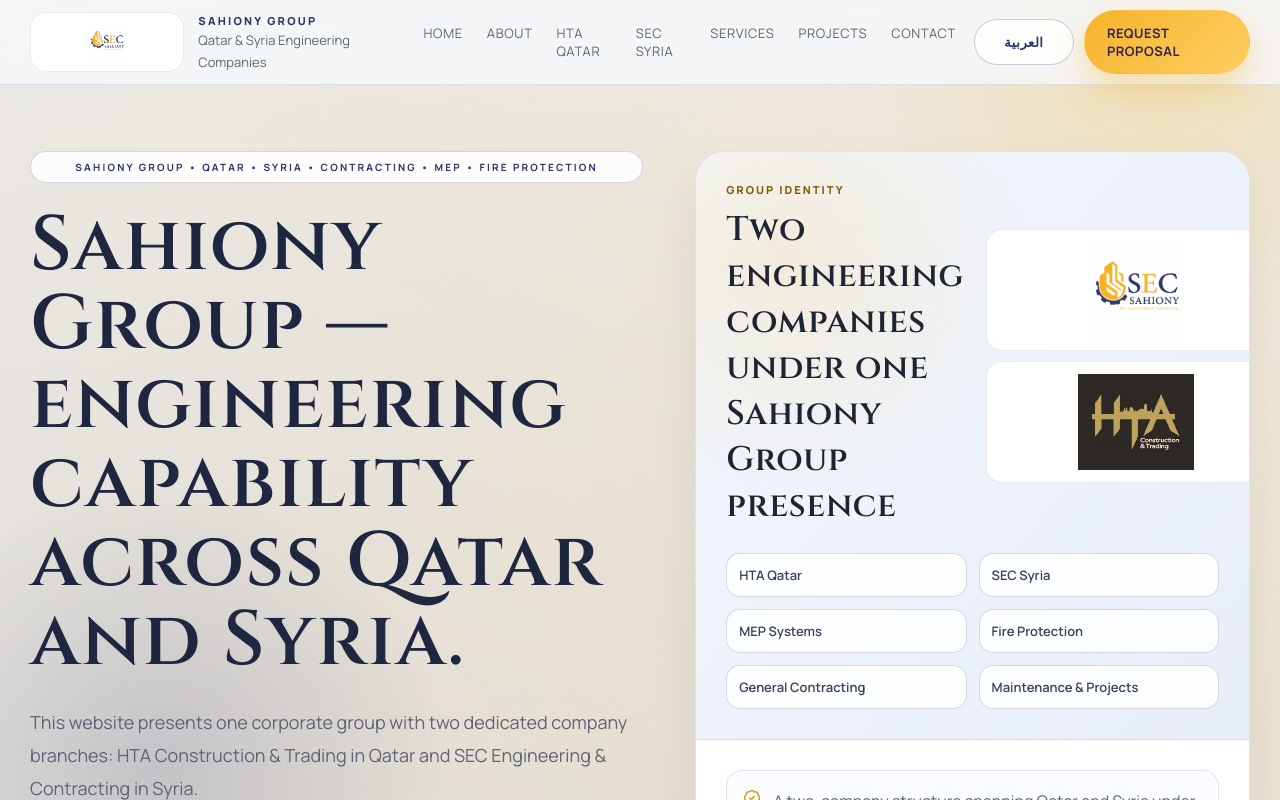
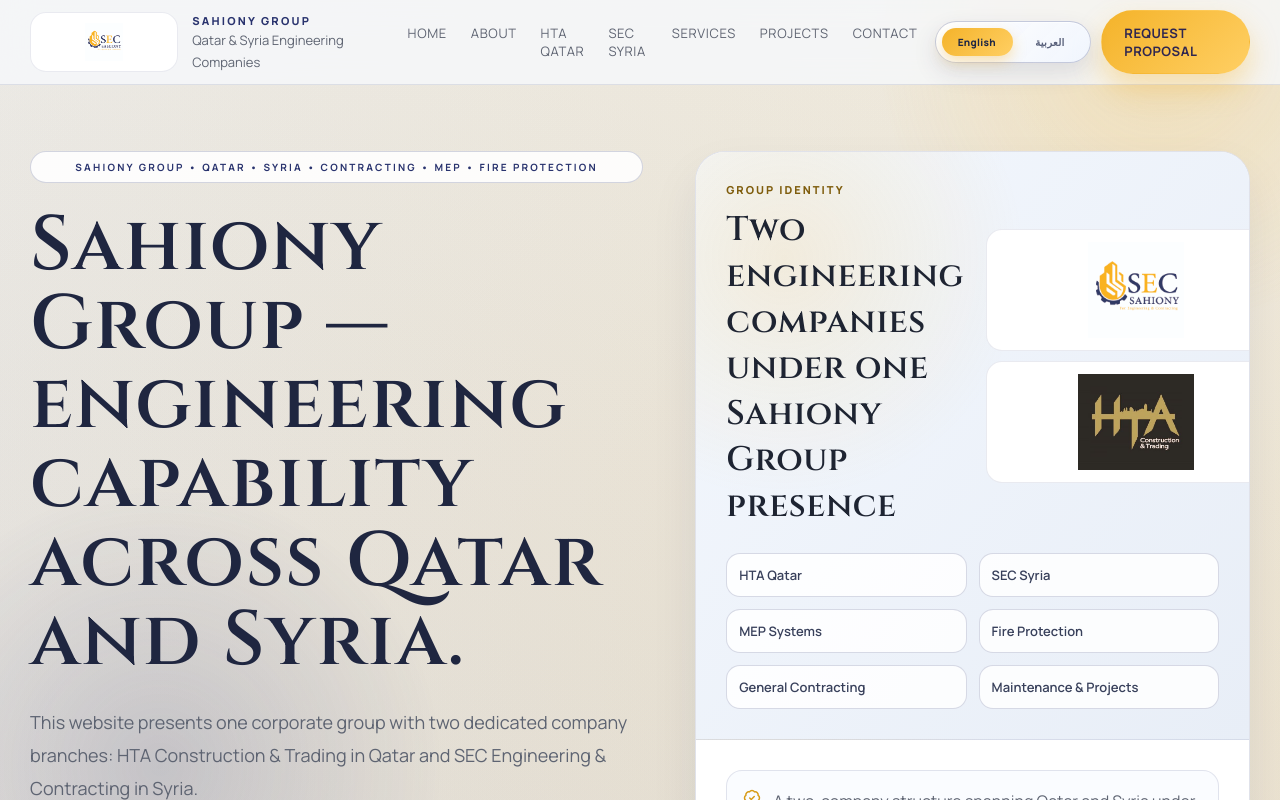
Before and after one commit to ahdajj/Sahiony-Group, a Next.js app: page / in a window 1280 px wide. Shown: the top 800 px of the page. Built offline with nearby package versions, Linux system fonts and the light colour scheme.

Commit message:
feat: polish language switch labels and styling

```diff
--- a/app/globals.css
+++ b/app/globals.css
@@ -184,8 +184,67 @@
   gap: 10px;
 }
 
-.lang-toggle {
-  min-width: 100px;
+.lang-switch {
+  position: relative;
+  display: inline-flex;
+  align-items: center;
+  min-width: 156px;
+  height: 42px;
+  border-radius: 999px;
+  padding: 4px;
+  border: 1px solid rgba(41, 51, 110, 0.24);
+  background: linear-gradient(135deg, rgba(255, 255, 255, 0.95), rgba(240, 245, 255, 0.92));
+  box-shadow: 0 10px 24px rgba(29, 40, 82, 0.12), inset 0 1px 0 rgba(255, 255, 255, 0.7);
+  transition: box-shadow 0.2s ease, transform 0.2s ease;
+}
+
+.lang-switch:hover {
+  transform: translateY(-1px);
+  box-shadow: 0 14px 28px rgba(29, 40, 82, 0.16), inset 0 1px 0 rgba(255, 255, 255, 0.8);
+}
+
+.lang-switch-track {
+  position: relative;
+  width: 100%;
+  height: 100%;
+  display: grid;
+  grid-template-columns: 1fr 1fr;
+  align-items: center;
+  border-radius: 999px;
+}
+
+.lang-switch-thumb {
+  position: absolute;
+  top: 2px;
+  left: 2px;
+  width: calc(50% - 2px);
+  height: calc(100% - 4px);
+  border-radius: 999px;
+  background: linear-gradient(135deg, var(--gold), var(--gold-soft));
+  box-shadow: 0 6px 14px rgba(244, 179, 42, 0.35);
+  transition: transform 0.28s ease;
+}
+
+.lang-switch.is-ar .lang-switch-thumb {
+  transform: translateX(100%);
+}
+
+.lang-switch-label {
+  position: relative;
+  z-index: 1;
+  text-align: center;
+  font-size: 10px;
+  font-weight: 800;
+  letter-spacing: 0.03em;
+  color: #58607a;
+  line-height: 1;
+  padding: 0 6px;
+  transition: color 0.2s ease;
+}
+
+.lang-switch:not(.is-ar) .lang-en,
+.lang-switch.is-ar .lang-ar {
+  color: #1f2744;
 }
 
 .desktop-only {
@@ -748,10 +807,9 @@
     display: inline-flex;
   }
 
-  .lang-toggle {
-    min-width: auto;
-    padding: 10px 14px;
-    font-size: 12px;
+  .lang-switch {
+    min-width: 136px;
+    height: 38px;
   }
 
   .small-icon.mobile-only {
--- a/components/site-header.tsx
+++ b/components/site-header.tsx
@@ -109,8 +109,17 @@
         </nav>
 
         <div className="header-actions" style={{ display: open ? 'none' : undefined }}>
-          <Link href={switchLanguageHref} className="btn btn-secondary lang-toggle" aria-label={lang === 'en' ? 'Switch to Arabic' : 'Switch to English'}>
-            {text.switchTo}
+          <Link
+            href={switchLanguageHref}
+            className={`lang-switch ${lang === 'ar' ? 'is-ar' : ''}`}
+            aria-label={lang === 'en' ? 'Switch to Arabic' : 'Switch to English'}
+            title={lang === 'en' ? 'Switch to Arabic' : 'Switch to English'}
+          >
+            <span className="lang-switch-track">
+              <span className="lang-switch-thumb" aria-hidden="true" />
+              <span className="lang-switch-label lang-en" aria-hidden="true">English</span>
+              <span className="lang-switch-label lang-ar" aria-hidden="true">العربية</span>
+            </span>
           </Link>
           <Link href={withLang('/contact', lang)} className="btn btn-primary desktop-only">
             {text.ctaProposal}
```
